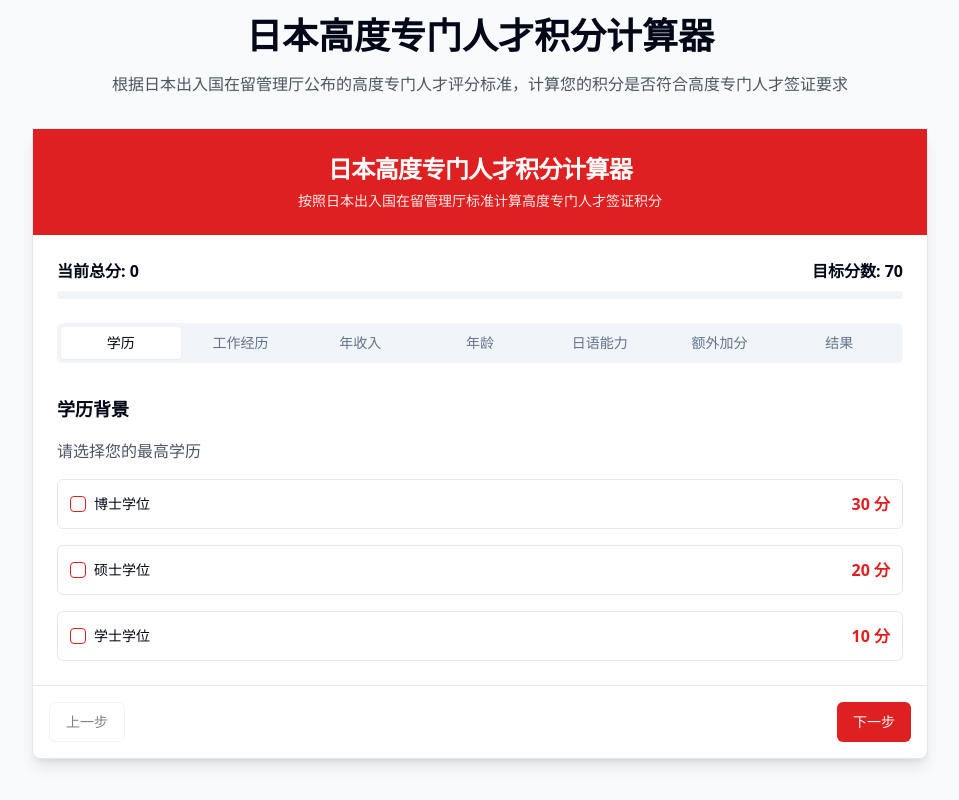
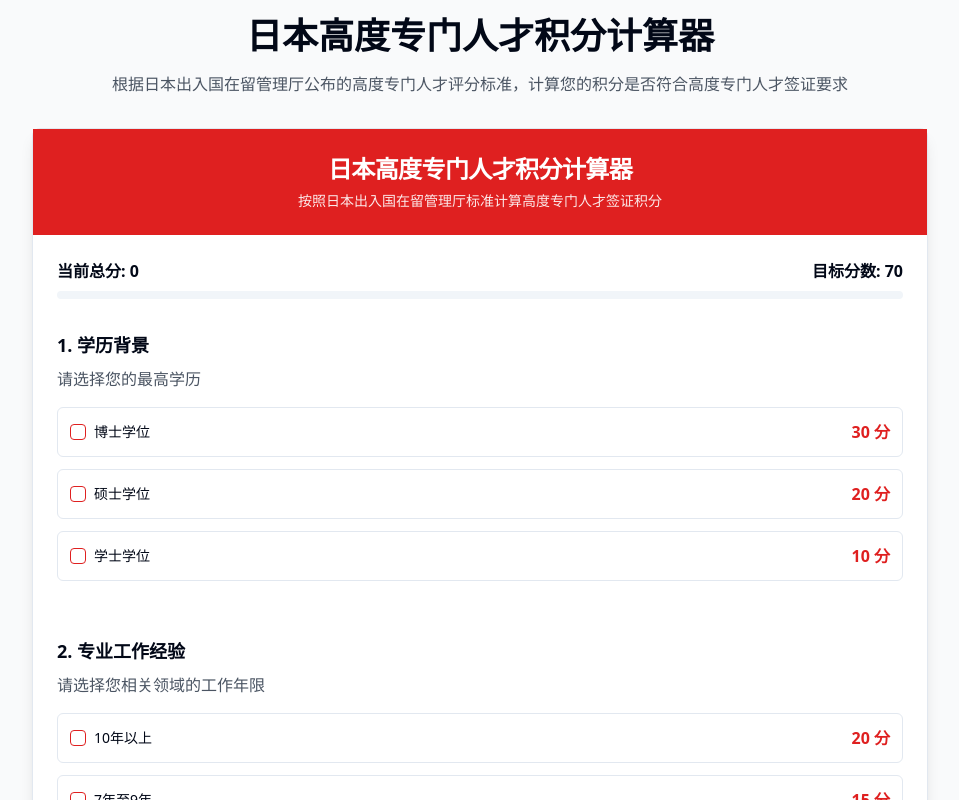
Before and after one commit to lifeodyssey/japan-visa-calculator, a React (Vite) app: page / in a window 1280 px wide. Shown: the top 800 px of the page, without its empty margins (160-1119 px from the left). Built offline with nearby package versions, Linux system fonts and the light colour scheme.

Commit message:
Refactor: Implement single-page calculator
Refactor the application to match the design of the provided PDF, creating a single-page experience.

```diff
--- a/src/components/PointsCalculator.tsx
+++ b/src/components/PointsCalculator.tsx
@@ -1,10 +1,8 @@
 
 import React, { useState, useEffect } from "react";
-import { Card, CardContent, CardDescription, CardFooter, CardHeader, CardTitle } from "@/components/ui/card";
-import { Tabs, TabsContent, TabsList, TabsTrigger } from "@/components/ui/tabs";
+import { Card, CardContent, CardDescription, CardHeader, CardTitle } from "@/components/ui/card";
 import { Checkbox } from "@/components/ui/checkbox";
 import { Label } from "@/components/ui/label";
-import { Button } from "@/components/ui/button";
 import { Progress } from "@/components/ui/progress";
 import {
   academicPoints,
@@ -19,7 +17,6 @@ import {
 } from "@/data/japanPointsSystem";
 
 const PointsCalculator = () => {
-  const [activeTab, setActiveTab] = useState("academic");
   const [selections, setSelections] = useState<Record<string, boolean>>({});
   const [totalPoints, setTotalPoints] = useState(0);
   const [qualificationStatus, setQualificationStatus] = useState({
@@ -28,27 +25,20 @@ const PointsCalculator = () => {
     message: ""
   });
 
-  // Calculate total points whenever selections change
   useEffect(() => {
     const calculatedPoints = calculateTotalPoints(selections);
     setTotalPoints(calculatedPoints);
     setQualificationStatus(determineQualification(calculatedPoints));
   }, [selections]);
 
-  // Handle checkbox changes
   const handleCheckboxChange = (
     category: string,
     itemId: string,
     checked: boolean
   ) => {
-    // Create a copy of the current selections
     const newSelections = { ...selections };
 
-    // If this is a checkbox that should be exclusive within its category
-    if (
-      ["academic", "career", "salary", "age", "japanese"].includes(category)
-    ) {
-      // Uncheck all items in the same category
+    if (["academic", "career", "salary", "age", "japanese"].includes(category)) {
       const categoryItems =
         category === "academic" ? academicPoints :
         category === "career" ? careerPoints :
@@ -61,19 +51,21 @@ const PointsCalculator = () => {
       });
     }
 
-    // Set the new value for this checkbox
     newSelections[itemId] = checked;
-
-    // Update the state
     setSelections(newSelections);
   };
 
   const renderPointsSection = (
+    title: string,
+    description: string,
     items: { id: string; label: string; points: number }[],
     category: string
   ) => {
     return (
-      <div className="space-y-4">
+      <div className="mb-8">
+        <h3 className="text-lg font-bold mb-2">{title}</h3>
+        <p className="text-gray-600 mb-4">{description}</p>
+        <div className="space-y-3">
           {items.map((item) => (
             <div key={item.id} className="flex items-center space-x-2 justify-between border p-3 rounded-md hover:bg-gray-50">
               <div className="flex items-center space-x-2">
@@ -90,25 +82,8 @@ const PointsCalculator = () => {
             </div>
           ))}
         </div>
+      </div>
     );
-  };
-
-  const goToNextTab = () => {
-    if (activeTab === "academic") setActiveTab("career");
-    else if (activeTab === "career") setActiveTab("salary");
-    else if (activeTab === "salary") setActiveTab("age");
-    else if (activeTab === "age") setActiveTab("japanese");
-    else if (activeTab === "japanese") setActiveTab("bonus");
-    else if (activeTab === "bonus") setActiveTab("results");
-  };
-
-  const goToPreviousTab = () => {
-    if (activeTab === "career") setActiveTab("academic");
-    else if (activeTab === "salary") setActiveTab("career");
-    else if (activeTab === "age") setActiveTab("salary");
-    else if (activeTab === "japanese") setActiveTab("age");
-    else if (activeTab === "bonus") setActiveTab("japanese");
-    else if (activeTab === "results") setActiveTab("bonus");
   };
 
   return (
@@ -119,8 +94,9 @@ const PointsCalculator = () => {
           按照日本出入国在留管理厅标准计算高度专门人才签证积分
         </CardDescription>
       </CardHeader>
-      <CardContent className="pt-6">
-        <div className="mb-6">
+
+      <CardContent className="p-6">
+        <div className="mb-8">
           <div className="flex justify-between mb-2">
             <span className="font-semibold">当前总分: {totalPoints}</span>
             <span className="font-semibold">目标分数: {pointThresholds.highlySkilled}</span>
@@ -131,68 +107,61 @@ const PointsCalculator = () => {
           />
         </div>
 
-        <Tabs value={activeTab} onValueChange={setActiveTab} className="w-full">
-          <TabsList className="grid grid-cols-7 mb-4">
-            <TabsTrigger value="academic">学历</TabsTrigger>
-            <TabsTrigger value="career">工作经历</TabsTrigger>
-            <TabsTrigger value="salary">年收入</TabsTrigger>
-            <TabsTrigger value="age">年龄</TabsTrigger>
-            <TabsTrigger value="japanese">日语能力</TabsTrigger>
-            <TabsTrigger value="bonus">额外加分</TabsTrigger>
-            <TabsTrigger value="results">结果</TabsTrigger>
-          </TabsList>
+        <div className="grid gap-6">
+          {renderPointsSection(
+            "1. 学历背景",
+            "请选择您的最高学历",
+            academicPoints,
+            "academic"
+          )}
 
-          <TabsContent value="academic" className="pt-4">
-            <h3 className="text-lg font-bold mb-4">学历背景</h3>
-            <p className="mb-4 text-gray-600">请选择您的最高学历</p>
-            {renderPointsSection(academicPoints, "academic")}
-          </TabsContent>
+          {renderPointsSection(
+            "2. 专业工作经验",
+            "请选择您相关领域的工作年限",
+            careerPoints,
+            "career"
+          )}
 
-          <TabsContent value="career" className="pt-4">
-            <h3 className="text-lg font-bold mb-4">专业工作经验</h3>
-            <p className="mb-4 text-gray-600">请选择您相关领域的工作年限</p>
-            {renderPointsSection(careerPoints, "career")}
-          </TabsContent>
+          {renderPointsSection(
+            "3. 年收入水平",
+            "请选择您的年收入范围（日元）",
+            salaryPoints,
+            "salary"
+          )}
 
-          <TabsContent value="salary" className="pt-4">
-            <h3 className="text-lg font-bold mb-4">年收入水平</h3>
-            <p className="mb-4 text-gray-600">请选择您的年收入范围（日元）</p>
-            {renderPointsSection(salaryPoints, "salary")}
-          </TabsContent>
+          {renderPointsSection(
+            "4. 年龄",
+            "请选择您的年龄段",
+            agePoints,
+            "age"
+          )}
 
-          <TabsContent value="age" className="pt-4">
-            <h3 className="text-lg font-bold mb-4">年龄</h3>
-            <p className="mb-4 text-gray-600">请选择您的年龄段</p>
-            {renderPointsSection(agePoints, "age")}
-          </TabsContent>
+          {renderPointsSection(
+            "5. 日语能力",
+            "请选择您的日语水平",
+            japanesePoints,
+            "japanese"
+          )}
 
-          <TabsContent value="japanese" className="pt-4">
-            <h3 className="text-lg font-bold mb-4">日语能力</h3>
-            <p className="mb-4 text-gray-600">请选择您的日语水平</p>
-            {renderPointsSection(japanesePoints, "japanese")}
-          </TabsContent>
+          {renderPointsSection(
+            "6. 额外加分项",
+            "请选择适用的额外加分项（可多选）",
+            bonusPoints,
+            "bonus"
+          )}
 
-          <TabsContent value="bonus" className="pt-4">
-            <h3 className="text-lg font-bold mb-4">额外加分项</h3>
-            <p className="mb-4 text-gray-600">请选择适用的额外加分项（可多选）</p>
-            {renderPointsSection(bonusPoints, "bonus")}
-          </TabsContent>
-
-          <TabsContent value="results" className="pt-4">
-            <div className="text-center space-y-6 py-6">
-              <h3 className="text-2xl font-bold">您的总分: {totalPoints}</h3>
-
-              <div className={`p-6 rounded-lg ${
+          <div className={`p-6 rounded-lg mt-8 ${
             qualificationStatus.qualified
               ? qualificationStatus.level === "fastTrack"
                 ? "bg-green-100 text-green-800"
                 : "bg-blue-100 text-blue-800"
               : "bg-red-100 text-red-800"
           }`}>
-                <p className="text-lg font-semibold">{qualificationStatus.message}</p>
-              </div>
+            <h3 className="text-xl font-bold mb-2">评估结果</h3>
+            <p className="text-lg mb-4">{qualificationStatus.message}</p>
 
-              <div className="space-y-4 text-left mt-6">
+            {qualificationStatus.qualified && (
+              <div className="space-y-4">
                 <h4 className="font-bold">高度专门人才签证优势:</h4>
                 <ul className="list-disc pl-5 space-y-2">
                   <li>5年后可申请永久居留（普通工作签证通常需要10年）</li>
@@ -201,32 +170,15 @@ const PointsCalculator = () => {
                   <li>可聘请家政人员（在特定条件下）</li>
                   <li>行政手续简化</li>
                 </ul>
-                <p className="text-sm text-gray-500 mt-4">
+              </div>
+            )}
+          </div>
+
+          <p className="text-sm text-gray-500 mt-4 text-center">
             注：本计算器仅供参考，最终认定以日本出入国在留管理厅为准。
           </p>
         </div>
-            </div>
-          </TabsContent>
-        </Tabs>
       </CardContent>
-
-      <CardFooter className="flex justify-between border-t p-4">
-        <Button
-          variant="outline"
-          onClick={goToPreviousTab}
-          disabled={activeTab === "academic"}
-        >
-          上一步
-        </Button>
-
-        <Button
-          onClick={goToNextTab}
-          disabled={activeTab === "results"}
-          className="bg-japan-red hover:bg-japan-red/80"
-        >
-          {activeTab === "bonus" ? "查看结果" : "下一步"}
-        </Button>
-      </CardFooter>
     </Card>
   );
 };
```
Lines whose indentation alone changed are shown as unchanged.
